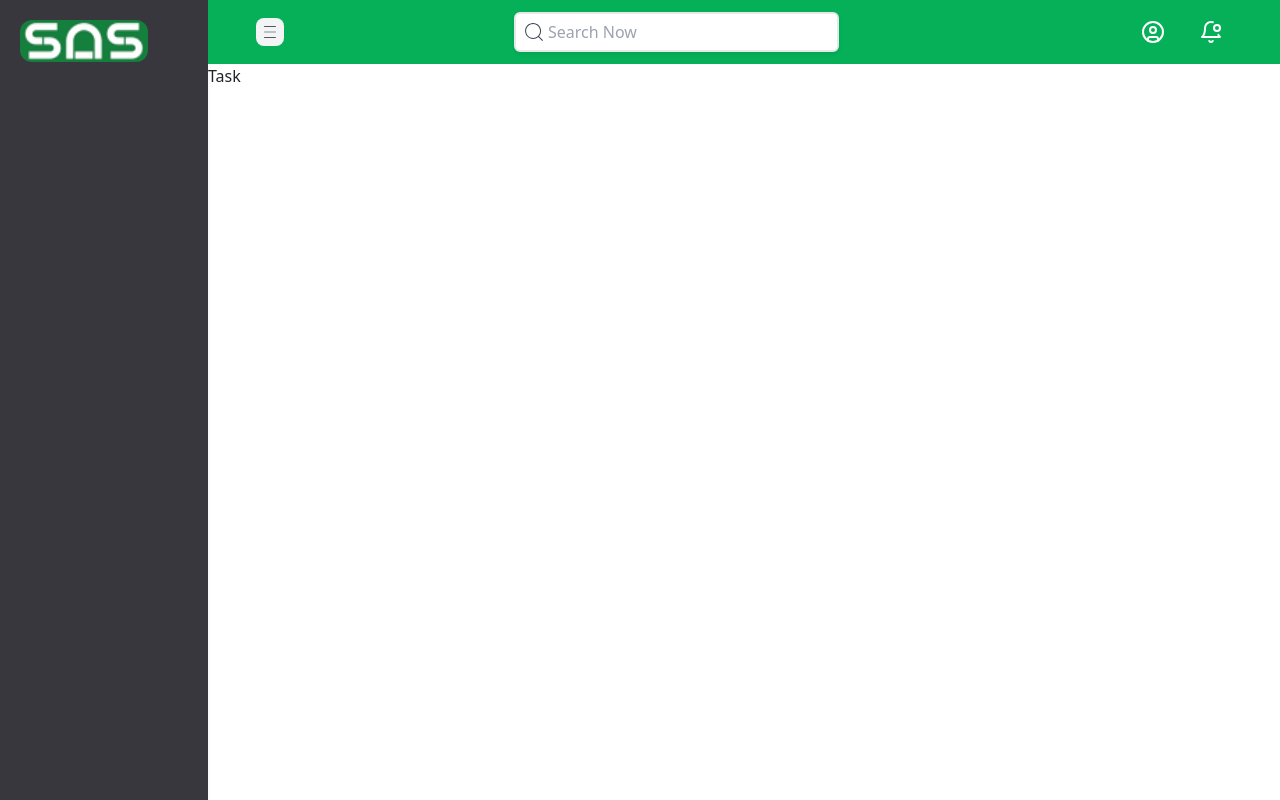
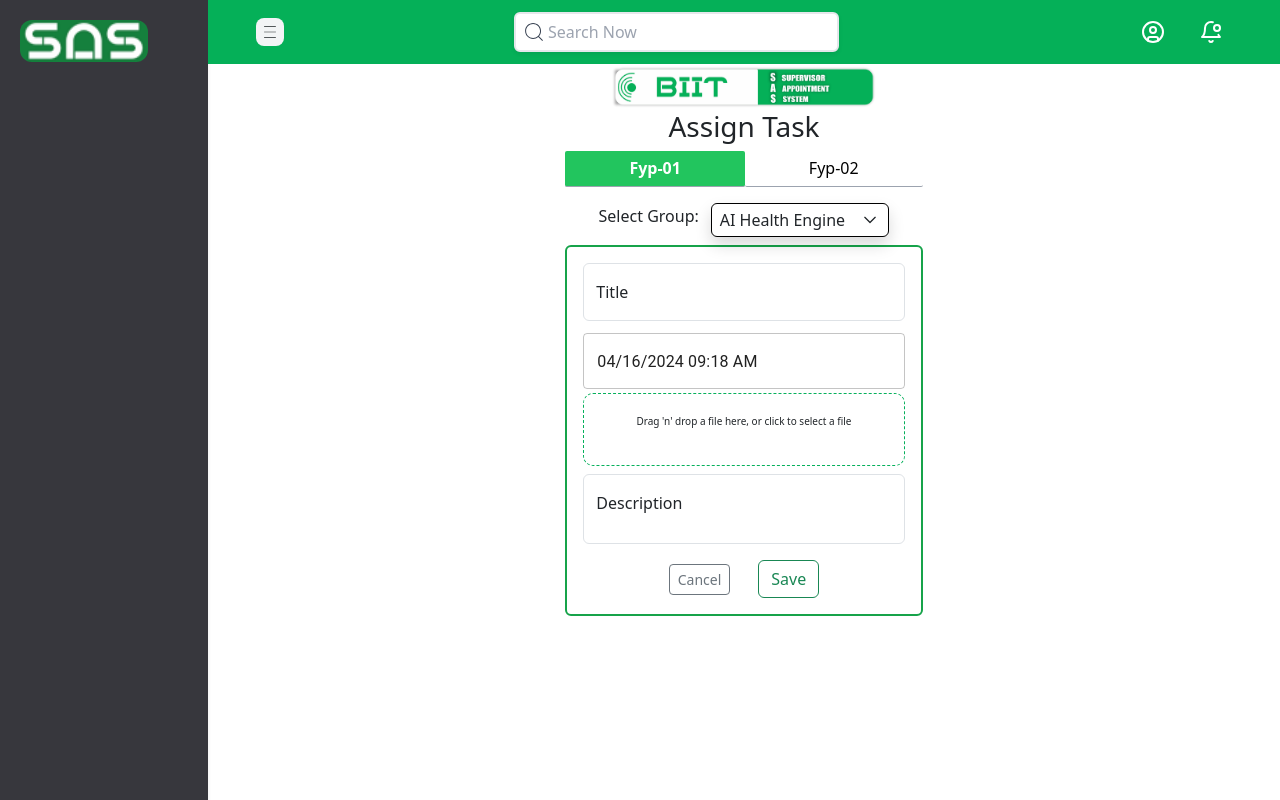
Before and after one commit to Mubashir1292/Biit-Project-Supervisor-Appointment-System, a React (Create React App) app: page /teacher/AssigingTask in a window 1280 px wide. Built offline with nearby package versions, Linux system fonts and the light colour scheme.

Commit message:
Task Module doing

```diff
--- a/package.json
+++ b/package.json
@@ -3,12 +3,17 @@
   "version": "0.1.0",
   "private": true,
   "dependencies": {
+    "@emotion/react": "^11.11.4",
+    "@emotion/styled": "^11.11.5",
+    "@mui/material": "^5.15.18",
+    "@mui/x-date-pickers": "^7.5.0",
     "@testing-library/jest-dom": "^5.17.0",
     "@testing-library/react": "^13.4.0",
     "@testing-library/user-event": "^13.5.0",
     "bootstrap": "^5.3.3",
     "classnames": "^2.5.1",
     "cors": "^2.8.5",
+    "dayjs": "^1.11.11",
     "lucide-react": "^0.359.0",
     "primereact": "^10.6.3",
     "prop-types": "^15.8.1",
@@ -17,6 +22,7 @@
     "react-bootstrap": "^2.10.2",
     "react-calendar": "^4.8.0",
     "react-dom": "^18.2.0",
+    "react-dropzone": "^14.2.3",
     "react-icons": "^5.0.1",
     "react-modal": "^3.16.1",
     "react-router-dom": "^6.22.3",
--- /dev/null
+++ b/src/components/DatePicker/BasicDatePicker.jsx
@@ -0,0 +1,27 @@
+import React, { useState, useEffect } from "react";
+import dayjs from "dayjs";
+import { DemoContainer } from "@mui/x-date-pickers/internals/demo";
+import { AdapterDayjs } from "@mui/x-date-pickers/AdapterDayjs";
+import { LocalizationProvider } from "@mui/x-date-pickers/LocalizationProvider";
+import { MobileDateTimePicker } from "@mui/x-date-pickers/MobileDateTimePicker";
+
+export default function ResponsiveDateTimePickers({ date, onSubmit }) {
+  const [dateTime, setDateTime] = useState(dayjs(date));
+
+  useEffect(() => {
+    setDateTime(dayjs(date));
+  }, [date]);
+
+  const handleChange = (newDate) => {
+    setDateTime(newDate);
+    onSubmit(newDate.toDate());
+  };
+
+  return (
+    <LocalizationProvider dateAdapter={AdapterDayjs}>
+      <DemoContainer components={["MobileDateTimePicker"]}>
+        <MobileDateTimePicker value={dateTime} onChange={handleChange} />
+      </DemoContainer>
+    </LocalizationProvider>
+  );
+}
--- /dev/null
+++ b/src/components/DragDrop/DropZone.jsx
@@ -0,0 +1,49 @@
+import React, { useState } from "react";
+import { useDropzone } from "react-dropzone";
+import { Card, Image } from "react-bootstrap";
+
+const DropzoneComponent = ({ onSubmit }) => {
+  const [file, setFile] = useState(null);
+
+  const onDrop = (acceptedFiles) => {
+    const selectedFile = acceptedFiles[0];
+    setFile(selectedFile);
+    if (onSubmit) {
+      onSubmit(selectedFile);
+    }
+  };
+
+  const { getRootProps, getInputProps } = useDropzone({
+    onDrop,
+    accept:
+      "image/*,text/plain,application/pdf,application/msword,application/vnd.openxmlformats-officedocument.wordprocessingml.document,application/vnd.ms-excel,application/vnd.openxmlformats-officedocument.spreadsheetml.sheet",
+    multiple: false,
+  });
+
+  return (
+    <Card
+      {...getRootProps()}
+      style={{
+        border: "1px dashed #05B05B",
+        borderRadius: "10px",
+        padding: "20px",
+        textAlign: "center",
+        fontSize: "10px",
+        cursor: "pointer",
+      }}
+    >
+      <input {...getInputProps()} />
+      {file ? (
+        file.type.startsWith("image/") ? (
+          <Image src={URL.createObjectURL(file)} fluid rounded />
+        ) : (
+          <p>{file.name}</p>
+        )
+      ) : (
+        <p>Drag 'n' drop a file here, or click to select a file</p>
+      )}
+    </Card>
+  );
+};
+
+export default DropzoneComponent;
--- a/src/pages/Teacher/Task/Task.jsx
+++ b/src/pages/Teacher/Task/Task.jsx
@@ -1,7 +1,185 @@
-import React from "react";
+import React, { useState, useEffect } from "react";
+import BiitSAS from "../../../assets/extra/biitSAS.png";
+import Dropdown from "../../../components/dropdown/Dropdown";
+import FloatingLabel from "react-bootstrap/FloatingLabel";
+import Form from "react-bootstrap/Form";
+import BasicDatePicker from "../../../components/DatePicker/BasicDatePicker";
+import DropzoneComponent from "../../../components/DragDrop/DropZone";
+import Button from "react-bootstrap/button";
+function Task() {
+  const [semester, setSemester] = useState(7);
+  const [selection, setSelection] = useState();
+  const [groups, setGroups] = useState([]);
+  const [date, setDate] = useState(new Date());
+  const [file, setFile] = useState(null);
+  const [taskDetails, setTaskDetails] = useState({
+    title: "",
+    description: "",
+  });
+  useEffect(() => {
+    const allgroups = [
+      { label: 1, semester: 7, value: "AI Health Engine" },
+      { label: 2, semester: 7, value: "BIIT Career Counsling" },
+      {
+        label: 5,
+        semester: 8,
+        value: "BIIT Project Supervisor Appointment System",
+      },
+      {
+        label: 6,
+        semester: 8,
+        value: "BIIT Meeting Management System",
+      },
+    ];
+    const filteredGroups = allgroups.filter(
+      (item) => item.semester === semester
+    );
+    setGroups(filteredGroups);
+  }, [semester]);
 
-function Task() {
-  return <div>Task</div>;
+  const handleSelect = (option) => {
+    setSelection(option);
+  };
+
+  const handleSubmit = (newDate) => {
+    setDate(newDate);
+  };
+
+  const handleFileSubmit = (f) => {
+    setFile(f);
+  };
+  const handleDescriptionChange = (e) => {
+    setTaskDetails((prev) => ({
+      ...prev,
+      description: e.target.value,
+    }));
+  };
+
+  const handleTitleChange = (e) => {
+    setTaskDetails((prev) => ({
+      ...prev,
+      title: e.target.value,
+    }));
+  };
+
+  /// main Save
+  const handleSave = () => {
+    if (
+      selection &&
+      date &&
+      file &&
+      taskDetails.description &&
+      taskDetails.title
+    ) {
+      const task = {
+        selection,
+        date,
+        file,
+        title: taskDetails.title,
+        description: taskDetails.description,
+      };
+      console.log(task);
+    } else {
+      alert("Fields must not be empty");
+    }
+  };
+
+  const handleCancel = () => {
+    setSelection("");
+    setDate("");
+    setFile(null);
+    setTaskDetails(null);
+  };
+
+  return (
+    <React.Fragment>
+      <div className="flex flex-col justify-around">
+        <img
+          src={BiitSAS}
+          alt="Biit SAS Logo"
+          className="w-3/12 flex self-center"
+        />
+        <h3 className="text-center font-normal">Assign Task</h3>
+        <div className="flex justify-center">
+          <h6
+            className={`cursor-pointer ${
+              semester === 7
+                ? "bg-green-500 text-white font-bold"
+                : "bg-white text-black hover:bg-green-400 hover:text-gray-500"
+            } px-16 py-2 transition-all border-b border-gray-400 rounded-sm`}
+            onClick={() => setSemester(7)}
+          >
+            Fyp-01
+          </h6>
+          <h6
+            className={`cursor-pointer ${
+              semester === 8
+                ? "bg-green-500 text-white font-bold"
+                : "bg-white text-black hover:bg-green-400 hover:text-gray-500"
+            } px-16 py-2 border-b border-gray-400 transition-all rounded-sm`}
+            onClick={() => setSemester(8)}
+          >
+            Fyp-02
+          </h6>
+        </div>
+        <div className="flex justify-center space-x-3 items-center">
+          <span>Select Group:</span>
+          <Dropdown
+            options={groups}
+            value={selection}
+            OnSelect={handleSelect}
+            className="relative w-2/12 cursor-default"
+          />
+        </div>
+        <div className="flex justify-center items-center mt-2">
+          <div className="border-2 border-green-600 rounded w-2/6 p-3">
+            <FloatingLabel
+              controlId="floatingInput"
+              label="Title"
+              className="mb-1"
+            >
+              <Form.Control
+                type="text"
+                placeholder="Enter Title..."
+                value={taskDetails.title}
+                onChange={handleTitleChange}
+              />
+            </FloatingLabel>
+            <FloatingLabel controlId="floatingInputDateTime" className="mb-1">
+              <BasicDatePicker date={date} onSubmit={handleSubmit} />
+            </FloatingLabel>
+            <DropzoneComponent onSubmit={handleFileSubmit} />
+            <FloatingLabel
+              controlId="floatingInput"
+              label="Description"
+              className="mb-1"
+            >
+              <Form.Control
+                type="textarea"
+                placeholder="Enter Description..."
+                value={taskDetails.description}
+                onChange={handleDescriptionChange}
+                className="mt-2"
+                style={{ height: "70px" }}
+              />
+            </FloatingLabel>
+            <div className="flex justify-center items-center space-x-7 mt-3">
+              <Button
+                variant="outline-secondary"
+                size="sm"
+                onClick={handleCancel}
+              >
+                Cancel
+              </Button>
+              <Button variant="outline-success" size="md" onClick={handleSave}>
+                Save
+              </Button>
+            </div>
+          </div>
+        </div>
+      </div>
+    </React.Fragment>
+  );
 }
 
 export default Task;
```
Also changed, not shown: 1 other file (tests, documents, lock files or other folders).
